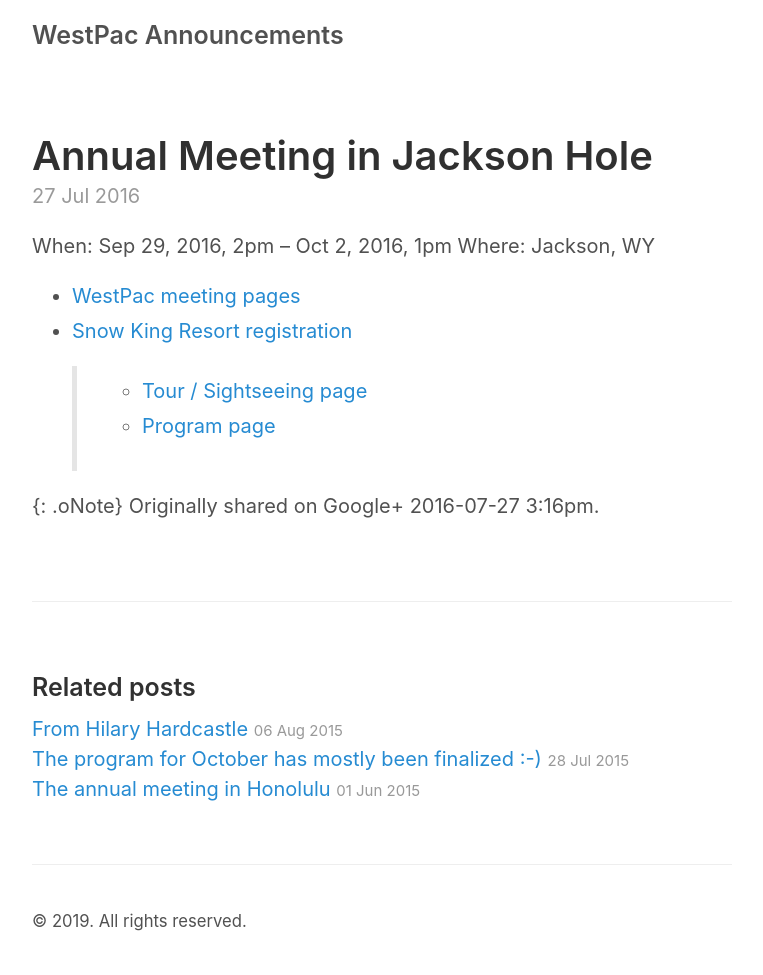
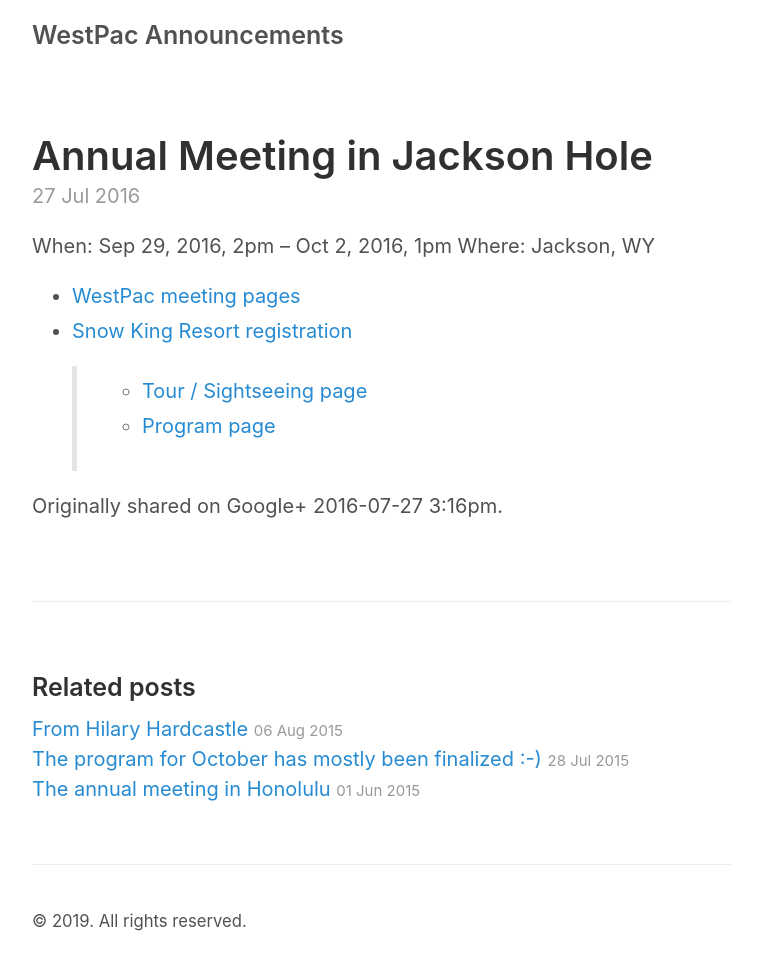
Before and after one commit to aallwestpac/aallwestpac.github.io, a Jekyll site: the page built from _posts/2016-07-27-jackson-hole.md, in a window 1280 px wide. Shown: the whole page, without its empty margins (258-1021 px from the left). Built offline with Jekyll 4.4.1, drawn with Linux system fonts in a browser that asks for light colours; some of the changed lines change nothing that is shown.

Commit message:
Update 2016-07-27-jackson-hole.md

```diff
--- a/_posts/2016-07-27-jackson-hole.md
+++ b/_posts/2016-07-27-jackson-hole.md
@@ -11,4 +11,5 @@
   > - [Tour / Sightseeing page](http://chapters.aallnet.org/westpac/meeting_archive/2016jackson/activities.asp)
   > - [Program page](http://chapters.aallnet.org/westpac/meeting_archive/2016jackson/programs.asp)
 
-{: .oNote} Originally shared on Google+ 2016-07-27 3:16pm.
+Originally shared on Google+ 2016-07-27 3:16pm.
+{: .oNote}
```
